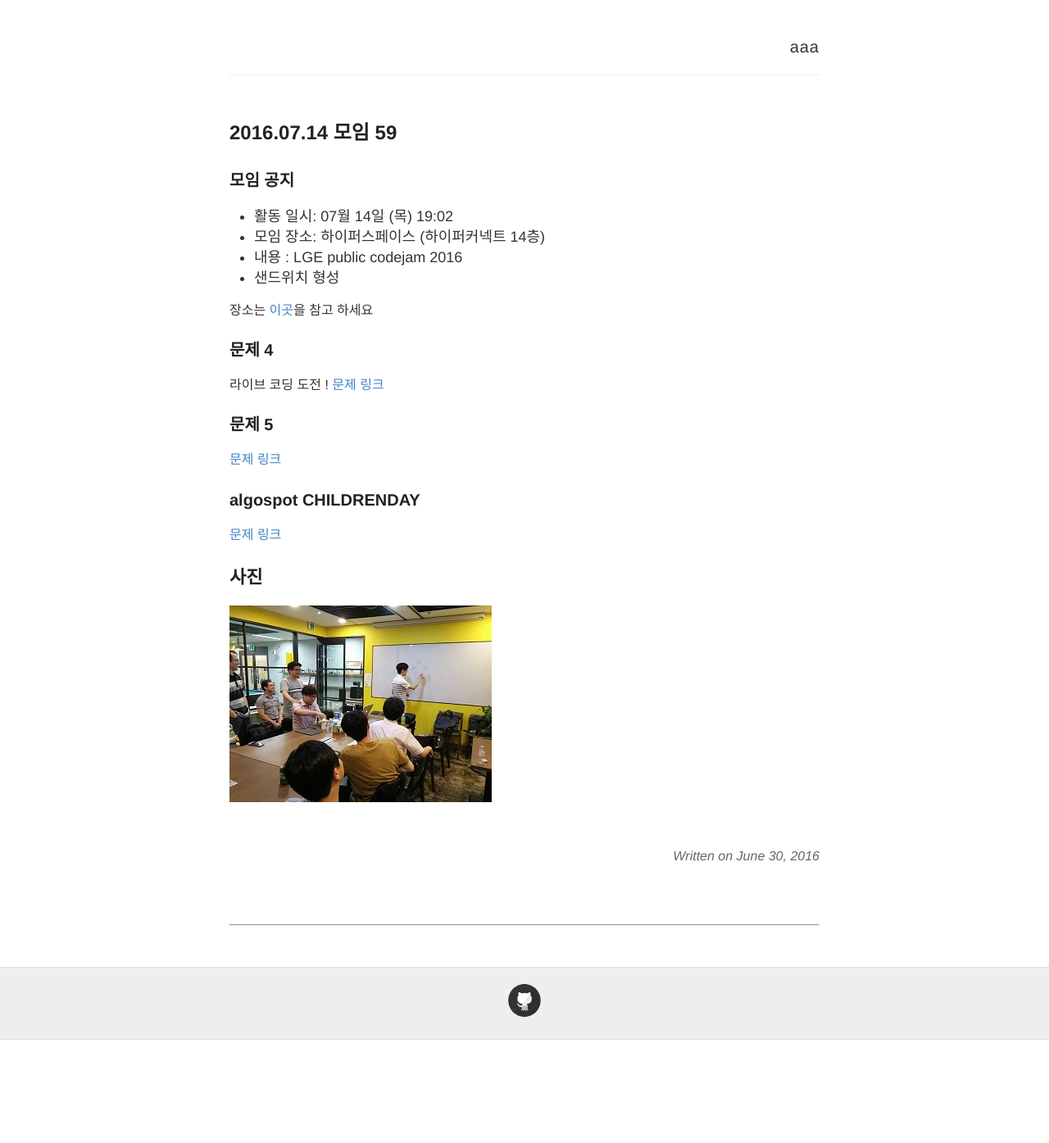
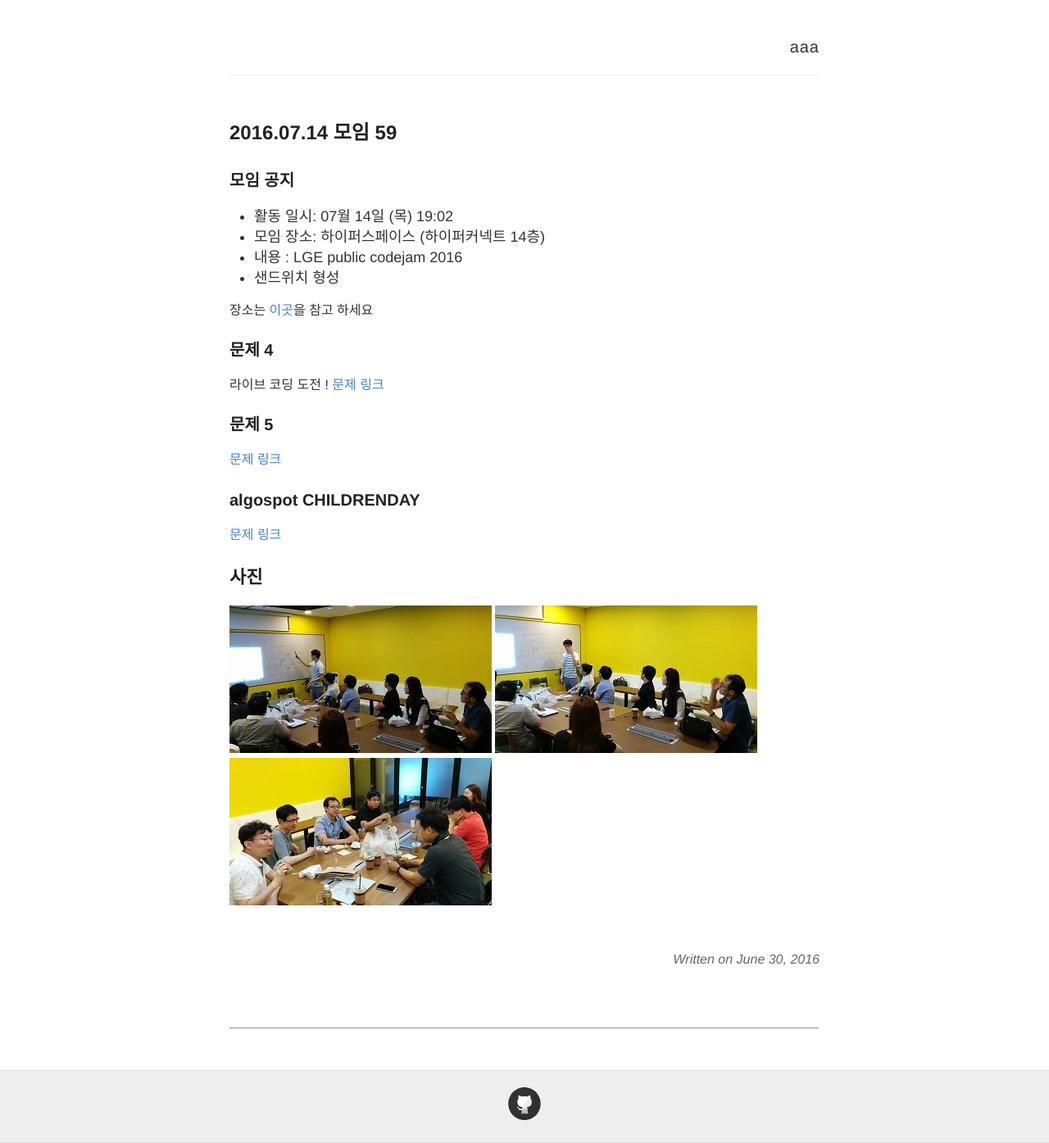
Before and after one commit to seirion/aaa, a Jekyll site: the page built from _posts/2016-07-14-meeting-059.md, in a window 1280 px wide. Shown: the whole page at 82% size. Built offline with Jekyll 4.4.1, drawn with Linux system fonts in a browser that asks for light colours; comment, search, counter and statistics services are not loaded; before the commit the page ends 1269 px from its top, so only the background shows below that.

Commit message:
Update 2016-07-14-meeting-059.md

```diff
--- a/_posts/2016-07-14-meeting-059.md
+++ b/_posts/2016-07-14-meeting-059.md
@@ -28,4 +28,6 @@
 [문제 링크](https://www.algospot.com/judge/problem/read/CHILDRENDAY)
 
 ## 사진
-![사진](https://raw.githubusercontent.com/seirion/aaa/gh-pages/images/aaa/aaa_58_01.jpg)
+![사진](https://raw.githubusercontent.com/seirion/aaa/gh-pages/images/aaa/aaa_59_01.jpg)
+![사진](https://raw.githubusercontent.com/seirion/aaa/gh-pages/images/aaa/aaa_59_02.jpg)
+![사진](https://raw.githubusercontent.com/seirion/aaa/gh-pages/images/aaa/aaa_59_03.jpg)
```
